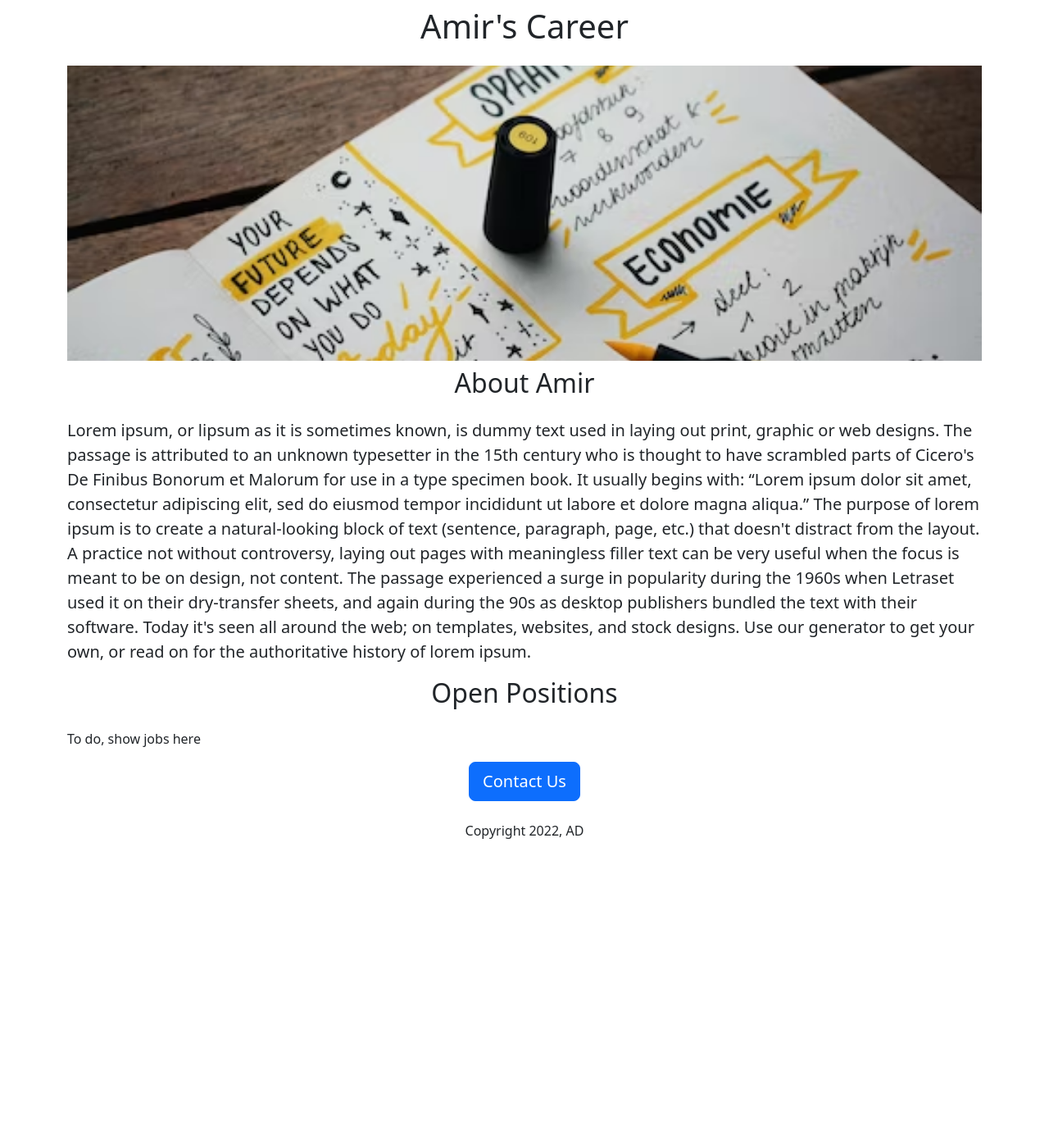
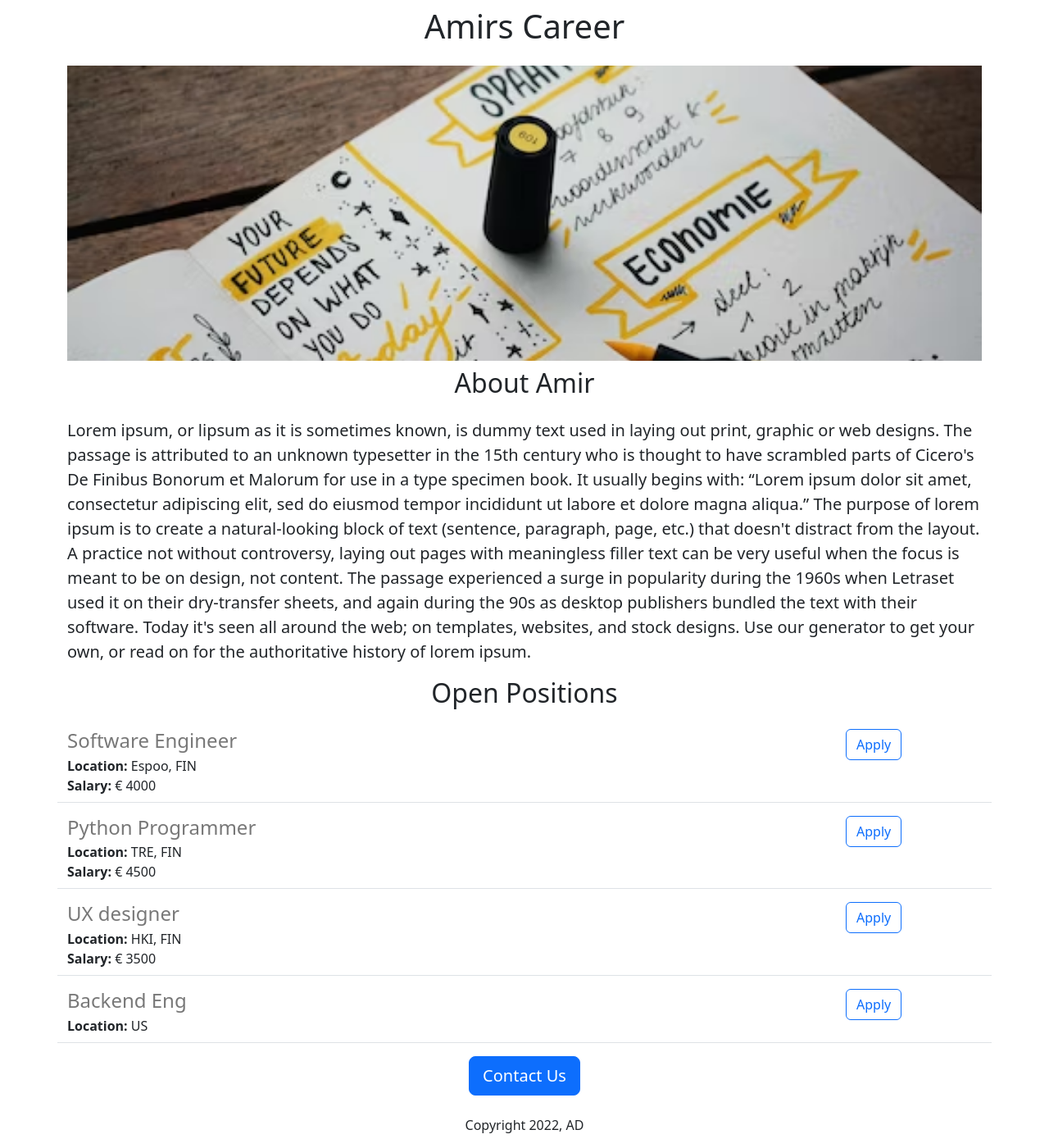
Before and after one commit to ADirin/amir-career-website-v2, a Flask app: page / in a window 1280 px wide. Shown: the whole page at 82% size. Before the commit the page ends 1023 px from the top, so only its background shows below. Run offline with Flask 3, Linux system fonts and the light colour scheme.

Commit message:
Dictionary of jobs created as a JSON file and called through HTML .

```diff
--- a/app.py
+++ b/app.py
@@ -1,10 +1,43 @@
 from flask import Flask, render_template
 
 app = Flask(__name__)
-#@ is a decorator which indicates after backslash display hello world
+
+#Create a list of jobs and then add the list to the render as a parameter and finally modified the HTML in to do section
+JOBS = [
+  {
+    'id': 1,
+    'title': 'Software Engineer',
+    'location':  'Espoo, FIN',
+    'salary': '€ 4000'
+  },
+  {
+    'id': 2,
+    'title': 'Python Programmer',
+    'location':  'TRE, FIN',
+    'salary': '€ 4500'
+  },
+  {
+    'id': 3,
+    'title': 'UX designer',
+    'location':  'HKI, FIN',
+    'salary': '€ 3500'
+  },
+  {
+    'id': 4,
+    'title': 'Backend Eng',
+    'location':  'US',
+   }
+
+
+]
+
+
+#@ is a decorator who indicates after the backslash display hello world
 @app.route("/")
 def hello_world():
-    return render_template('home.html')
+    return render_template('home.html',
+                           jobs=JOBS,
+                          company_name='Amirs')
   #by running nothing has happened since in flash explained how things should be done
 
 print(__name__)
--- a/templates/home.html
+++ b/templates/home.html
@@ -18,7 +18,7 @@
 
   <body>
     <div class ="container">
-    <h1 class= "text-center mt-2 mb-4">Amir's Career</h1>
+    <h1 class= "text-center mt-2 mb-4">{{company_name}} Career</h1>
     <img class= "img-fluid" id = "banner" src="https://amir-careers-website--adirin.repl.co/static/career.jpg" >
 
     <h2 class= "text-center mt-2 mb-4">About Amir</h2>
@@ -30,7 +30,29 @@ The purpose of lorem ipsum is to create a natural-looking block of text (sentenc
 The passage experienced a surge in popularity during the 1960s when Letraset used it on their dry-transfer sheets, and again during the 90s as desktop publishers bundled the text with their software. Today it's seen all around the web; on templates, websites, and stock designs. Use our generator to get your own, or read on for the authoritative history of lorem ipsum. </p>
 
     <h2 class= "text-center mt-2 mb-4">Open Positions</h2>
-    <p >To do, show jobs here </p>
+  <div>
+      {% for job in jobs %}
+         <div class= "border-bottom row" style="margin-bottom:16px; padding-bottom:8px">
+           <div class= "col-10">
+              <h4 style = "color: rgb(120,120,120); margin-bottom:4px;">
+             {{job['title']}}</h4>
+              <div>
+                  <b>Location: </b> {{job['location']}}
+              </div>
+          {% if 'salary' in job %}
+             <div>
+                <b>Salary: </b> {{job['salary']}}
+             </div>
+          {% endif %}
+         </div>
+         <div class="col-2">
+             <button type = "button" class = "btn btn-outline-primary">Apply </button>
+          </div>
+
+  </div>
+     {% endfor %}
+
+    </div>
       <div class= "text-center">
         <button class = "btn btn-primary btn-lg">Contact Us</button>
         <p class = "mt-4"> Copyright 2022, AD </p>
```
